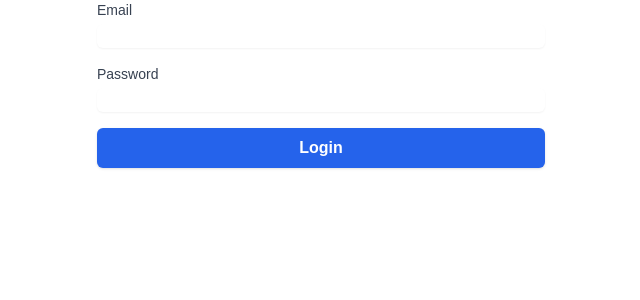
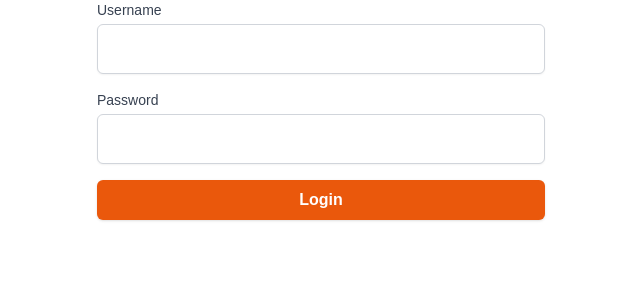
Before and after one commit to apipkurniawan/sample-next-app-for-training, a Next.js app: page /login/components/LoginForm in a window 1280 px wide. Shown: the top 300 px of the page, without its empty margins (319-959 px from the left). Built offline with nearby package versions, Linux system fonts and the light colour scheme.

Commit message:
fix : login

```diff
--- a/src/pages/login/components/LoginForm.tsx
+++ b/src/pages/login/components/LoginForm.tsx
@@ -1,9 +1,12 @@
 // components/LoginForm.tsx
+import { useRouter } from "next/router";
 import React, { useState } from "react";
 // import axios from "axios";
 
 const LoginForm: React.FC = () => {
-  const [email, setEmail] = useState("");
+  const router = useRouter();
+
+  const [username, setUsername] = useState("");
   const [password, setPassword] = useState("");
   const [error, setError] = useState("");
 
@@ -11,6 +14,7 @@ const LoginForm: React.FC = () => {
     e.preventDefault();
     setError("");
 
+    router.push("/");
     // try {
     //   const response = await axios.post("/api/login", { email, password });
     //   console.log(response.data);
@@ -30,15 +34,15 @@ const LoginForm: React.FC = () => {
           htmlFor="email"
           className="block text-sm font-medium text-gray-700"
         >
-          Email
+          Username
         </label>
         <input
-          type="email"
-          id="email"
-          value={email}
-          onChange={(e) => setEmail(e.target.value)}
+          type="username"
+          id="username"
+          value={username}
+          onChange={(e) => setUsername(e.target.value)}
           required
-          className="mt-1 block w-full border-gray-300 rounded-md shadow-sm focus:border-blue-500 focus:ring focus:ring-blue-500 focus:ring-opacity-50"
+          className="mt-1 block border p-3 w-full border-gray-300 outline-none rounded-md shadow-sm focus:border-blue-500 focus:ring focus:ring-blue-500 focus:ring-opacity-50"
         />
       </div>
       <div>
@@ -54,13 +58,13 @@ const LoginForm: React.FC = () => {
           value={password}
           onChange={(e) => setPassword(e.target.value)}
           required
-          className="mt-1 block w-full border-gray-300 rounded-md shadow-sm focus:border-blue-500 focus:ring focus:ring-blue-500 focus:ring-opacity-50"
+          className="mt-1 block w-full p-3 border border-gray-300 rounded-md shadow-sm focus:border-blue-500 focus:ring focus:ring-blue-500 focus:ring-opacity-50 outline-none"
         />
       </div>
       {error && <p className="text-red-500">{error}</p>}
       <button
         type="submit"
-        className="w-full py-2 px-4 bg-blue-600 text-white font-semibold rounded-md shadow hover:bg-blue-500 focus:outline-none focus:ring-2 focus:ring-blue-500 focus:ring-opacity-50"
+        className="w-full py-2 px-4 bg-orange-600 text-white font-semibold rounded-md shadow hover:bg-orange-400 focus:outline-none focus:ring-2 focus:ring-orange-300 focus:ring-opacity-50"
       >
         Login
       </button>
```
